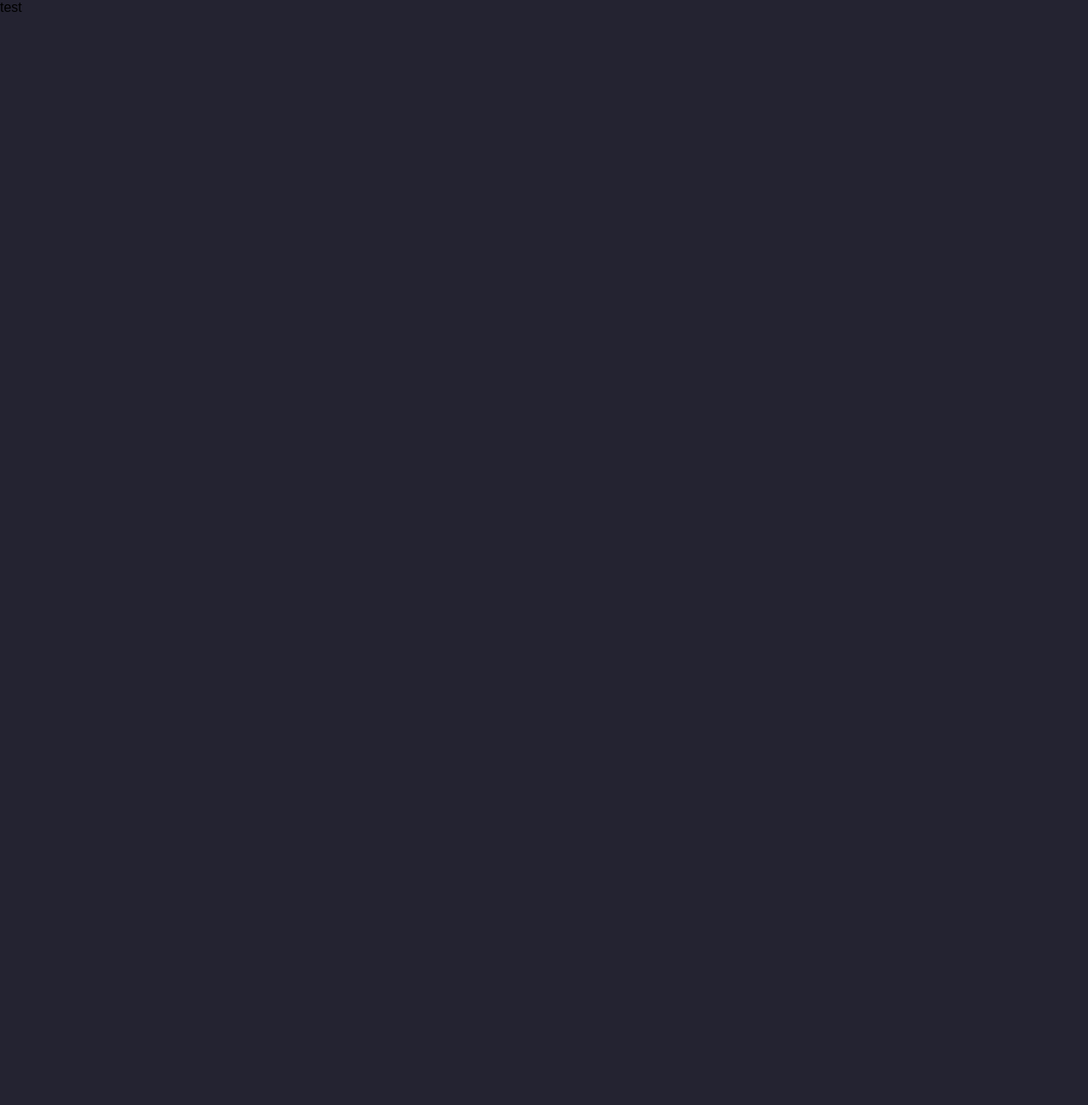
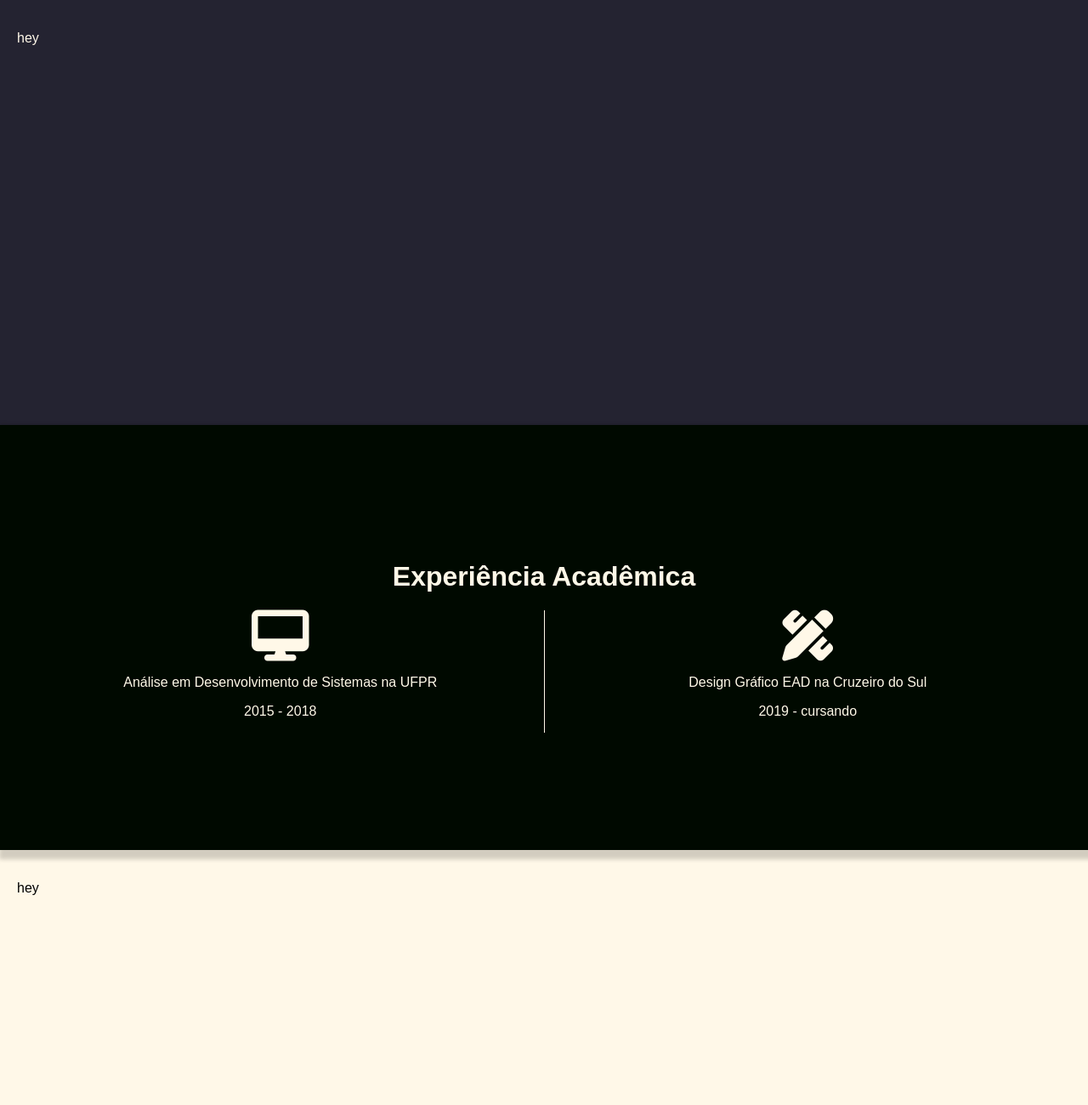
Before and after one commit to CassianoBelniak/PortfolioSite, a website: page src/index.pug in a window 1280 px wide. Shown: the top 1300 px of the page at 85% size. Before the commit the page ends 800 px from the top, so only its background shows below. Drawn offline with nearby package versions, Linux system fonts and the light colour scheme; files that its build step writes are made by us from their sources; a web font is replaced by a local one.

Commit message:
Work on index page

```diff
--- /dev/null
+++ b/src/components/frameset.pug
@@ -0,0 +1,8 @@
+doctype html
+html(lang="pt-br")
+  head
+    title Cassiano Belniak
+    link(rel="stylesheet", href="/style.css", type="text/css")
+    script(src="https://kit.fontawesome.com/4aba16db39.js" crossorigin="anonymous")
+  body
+    block content
--- /dev/null
+++ b/src/components/variables.scss
@@ -0,0 +1,9 @@
+$primary: #215226;
+$primary-med: #031804;
+$primary-dark: #000900;
+$secondary: #D1BD42;
+
+$text-light: #FFF8E8;
+$text-dark: #242331;
+
+$error: #A24936;
--- a/src/index.pug
+++ b/src/index.pug
@@ -1,6 +1,34 @@
-html
-    head
-        title HI
-        link(rel="stylesheet", href="/style.css")
-    body
-        p test
+extends components/frameset.pug
+
+block content
+    .content
+        .content-card.full-sized.dark.shadow
+            +header
+        .content-card.full-sized.primary-dark.shadow
+            +academic-experience
+        .content-card.full-sized.light
+            +programation-languages
+
+mixin header
+    p hey
+
+mixin academic-experience
+    .academic-experience
+        h1 Experiência Acadêmica
+        .experiences
+            .experience-container
+                .icon
+                    i.fas.fa-desktop
+                .text
+                    p Análise em Desenvolvimento de Sistemas na UFPR
+                    p 2015 - 2018
+            .vertical-div.clear
+            .experience-container
+                .icon
+                    i.fas.fa-pencil-ruler
+                .text
+                    p Design Gráfico EAD na Cruzeiro do Sul
+                    p 2019 - cursando
+
+mixin programation-languages
+    p hey
--- /dev/null
+++ b/src/index.scss
@@ -0,0 +1,71 @@
+.content-card{
+    height: 500px;
+    padding: 20px;
+    box-sizing: border-box;
+    &.full-sized{
+        width: 100%;
+    };
+    &.clear{
+        background-color: $text-light;
+        color: $text-dark;
+    };
+    &.dark{
+        background-color: $text-dark;
+        color: $text-light;
+    }
+    &.primary-dark{
+        background-color: $primary-dark;
+        color: $text-light;
+    }
+    &.shadow{
+        -webkit-box-shadow: 5px 5px 5px 6px rgba(0,0,0,0.175);
+        -moz-box-shadow: 5px 5px 5px 6px rgba(0,0,0,0.175);
+        box-shadow: 5px 5px 5px 6px rgba(0,0,0,0.175);
+    }
+}
+
+.content{
+    display: flex;
+    flex-flow: column;
+    justify-content: center;
+    margin: 0;
+    background-color: $text-light;
+    height: 100%;
+}
+
+
+.vertical-div{
+    width: 2px;
+    height: 100%;
+    &.clear{
+        background-color: $text-light;
+    }
+}
+
+.academic-experience{
+    height: 100%;
+    width: 100%;
+    display: flex;
+    flex-flow: column nowrap;
+    text-align: center;
+    justify-content: center;
+    .experiences{
+        display: flex;
+        flex-flow: row nowrap;
+        .experience-container{
+            flex-grow: 1;
+            width: 100%;
+            display: flex;
+            flex-flow: column nowrap;
+            .icon{
+                text-align: center;
+                i{
+                    font-size: 60px;
+                }
+            }
+            .text{
+                text-align: center;
+            }
+        }
+    }
+}
--- a/src/style.scss
+++ b/src/style.scss
@@ -0,0 +1,13 @@
+@import "components/variables";
+@import "index";
+@import url('https://fonts.googleapis.com/css2?family=Muli&display=swap');
+
+body{
+    background-color: $text-dark;
+    font-family: 'Muli', sans-serif;
+    margin: 0;
+}
+
+::-webkit-scrollbar {
+    display: none;
+}
```
